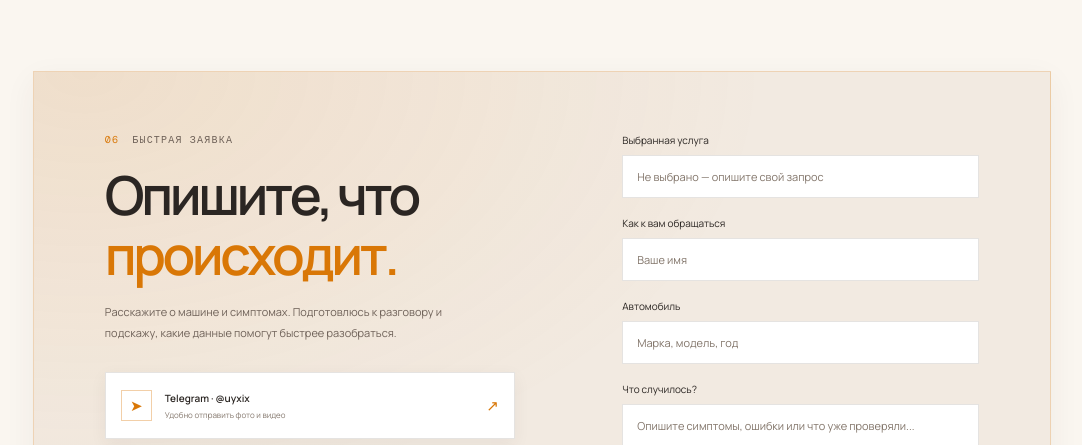
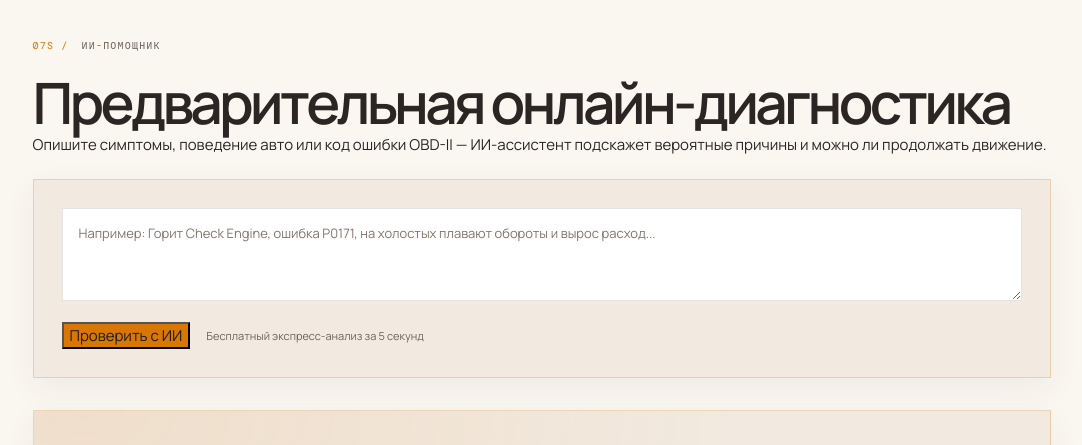
Before and after one commit to Hodgali05/auto-help, a plain HTML site: page index.html in a window 1280 px wide. Shown: the part 4400-4845 px from the top of the page, without its empty margins (98-1180 px from the left). Drawn offline with nearby package versions, Linux system fonts and the light colour scheme.

Commit message:
Add files via upload

```diff
--- a/index.html
+++ b/index.html
@@ -251,7 +251,23 @@
       </div>
     </section>
 
-    <section class="request section-wrap" id="request">
+    <!-- БЛОК ИИ-ДИАГНОСТА -->
+<section class="ai-diag section-wrap" id="ai-diag">
+  <div class="section-head">
+    <p class="eyebrow"><span class="section-index">07s /</span> ИИ-помощник</p>
+    <h2>Предварительная онлайн-диагностика</h2>
+    <p class="section-subtitle">Опишите симптомы, поведение авто или код ошибки OBD-II — ИИ-ассистент подскажет вероятные причины и можно ли продолжать движение.</p>
+  </div>
+
+  <div class="ai-box">
+    <textarea id="ai-input" class="ai-textarea" rows="3" placeholder="Например: Горит Check Engine, ошибка P0171, на холостых плавают обороты и вырос расход..."></textarea>
+    <div class="ai-controls">
+      <button type="button" id="ai-submit" class="button-primary">Проверить с ИИ</button>
+      <span class="ai-note">Бесплатный экспресс-анализ за 5 секунд</span>
+    </div>
+    <div id="ai-result" class="ai-result" style="display: none;"></div>
+  </div>
+</section><section class="request section-wrap" id="request">
       <div class="request-panel">
         <div class="request-copy">
           <div class="eyebrow"><span class="section-index">06</span> Быстрая заявка</div>
```
